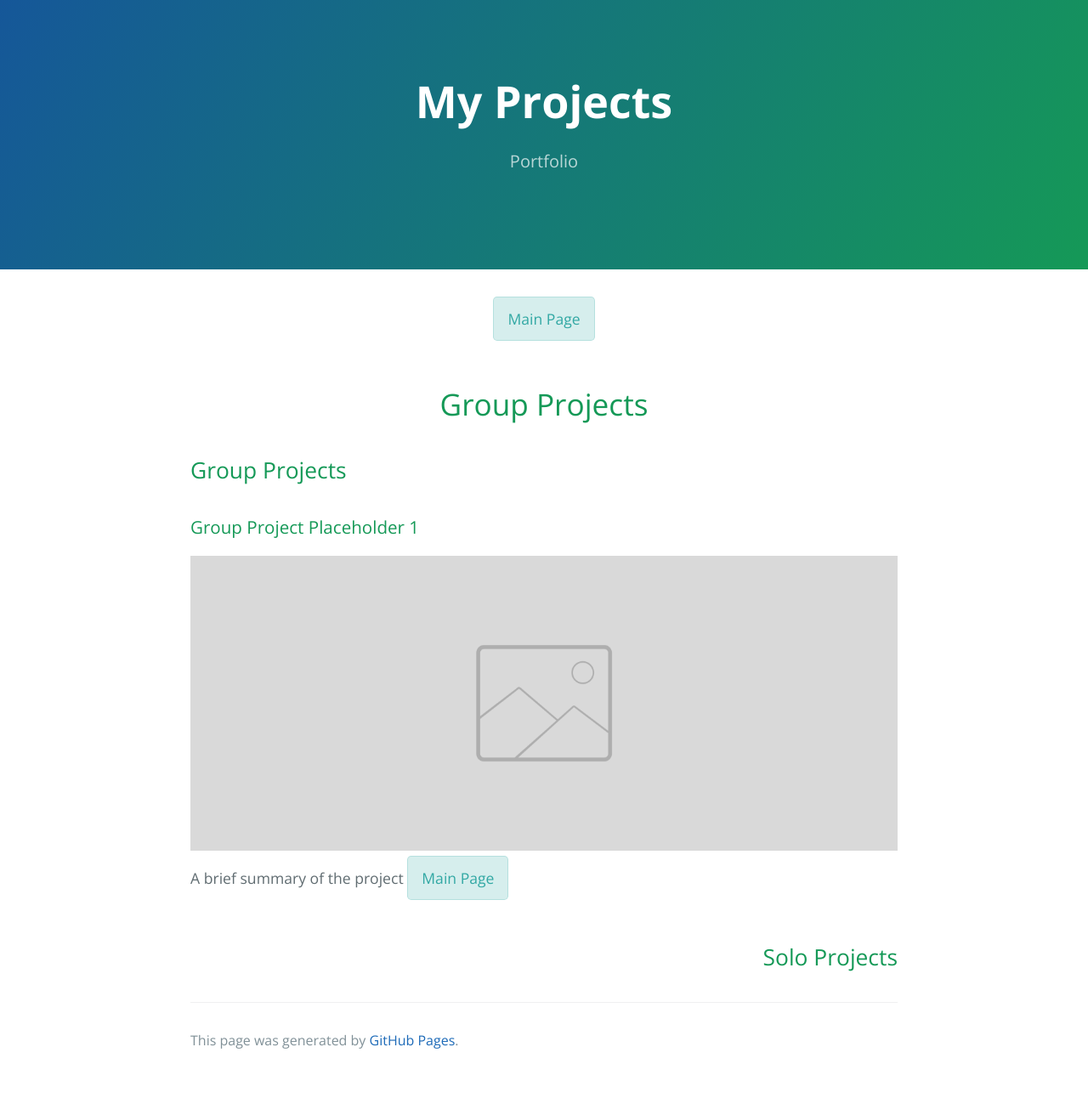
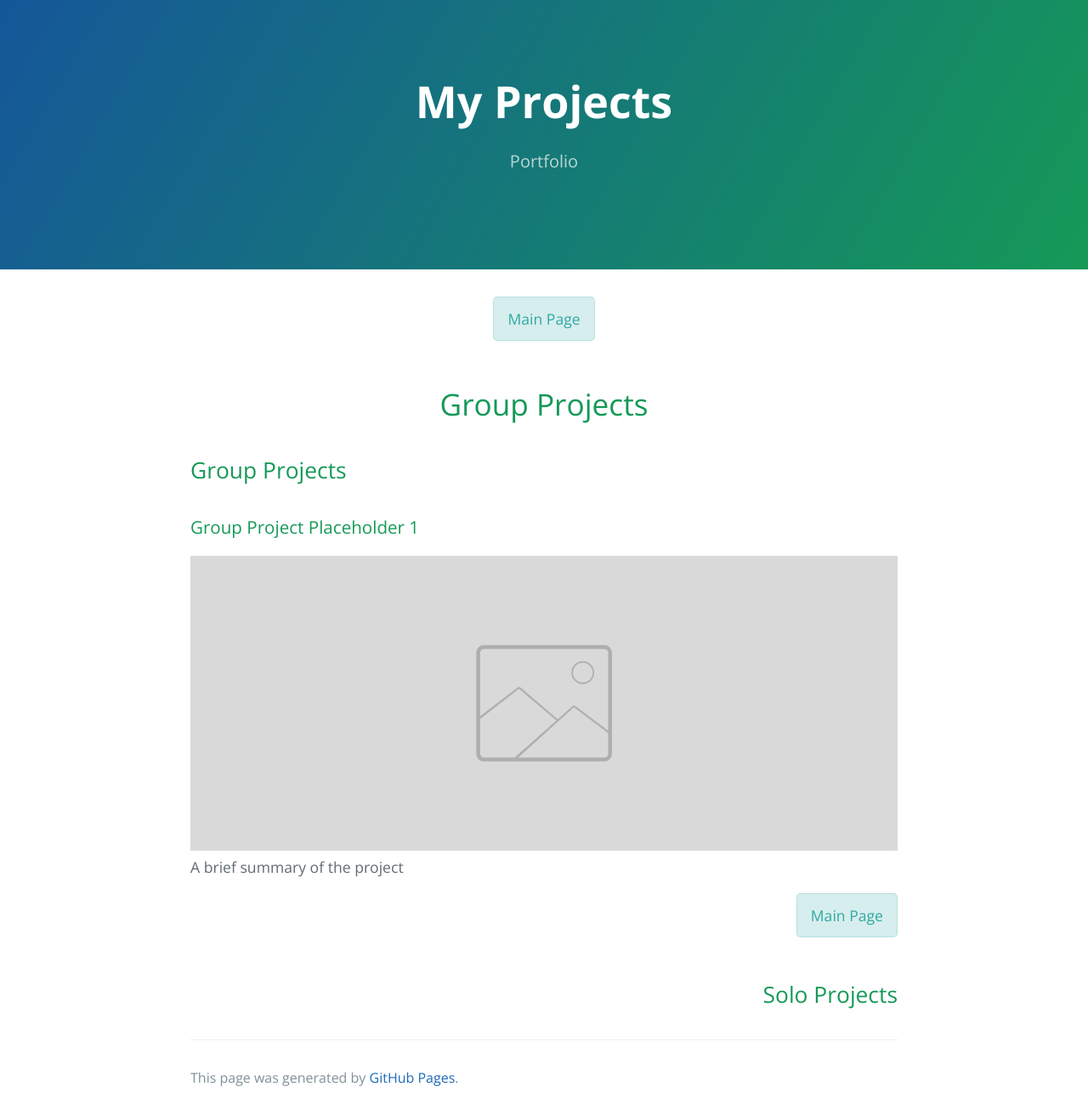
Before and after one commit to JakeMal-AGGP/JakeMal-AGGP.github.io, a Jekyll site: the page built from another-page.md, in a window 1280 px wide. Shown: the whole page at 85% size. Built offline with Jekyll 4.4.1, drawn with Linux system fonts in a browser that asks for light colours; before the commit the page ends 1268 px from its top, so only the background shows below that.

Commit message:
Update another-page.md

```diff
--- a/another-page.md
+++ b/another-page.md
@@ -16,6 +16,12 @@ description:
 
 <h3>Group Project Placeholder 1</h3>
 ![placeholder](./placeholder.png)
-A brief summary of the project <a style="text-align:right" href="./index.html" class="btn">Main Page</a>
+A brief summary of the project
+
+<p align="right">
+
+	<a href="./index.html" class="btn">Main Page</a>
+
+</p>
 
 <h2 style="text-align:right">Solo Projects</h2>
```
